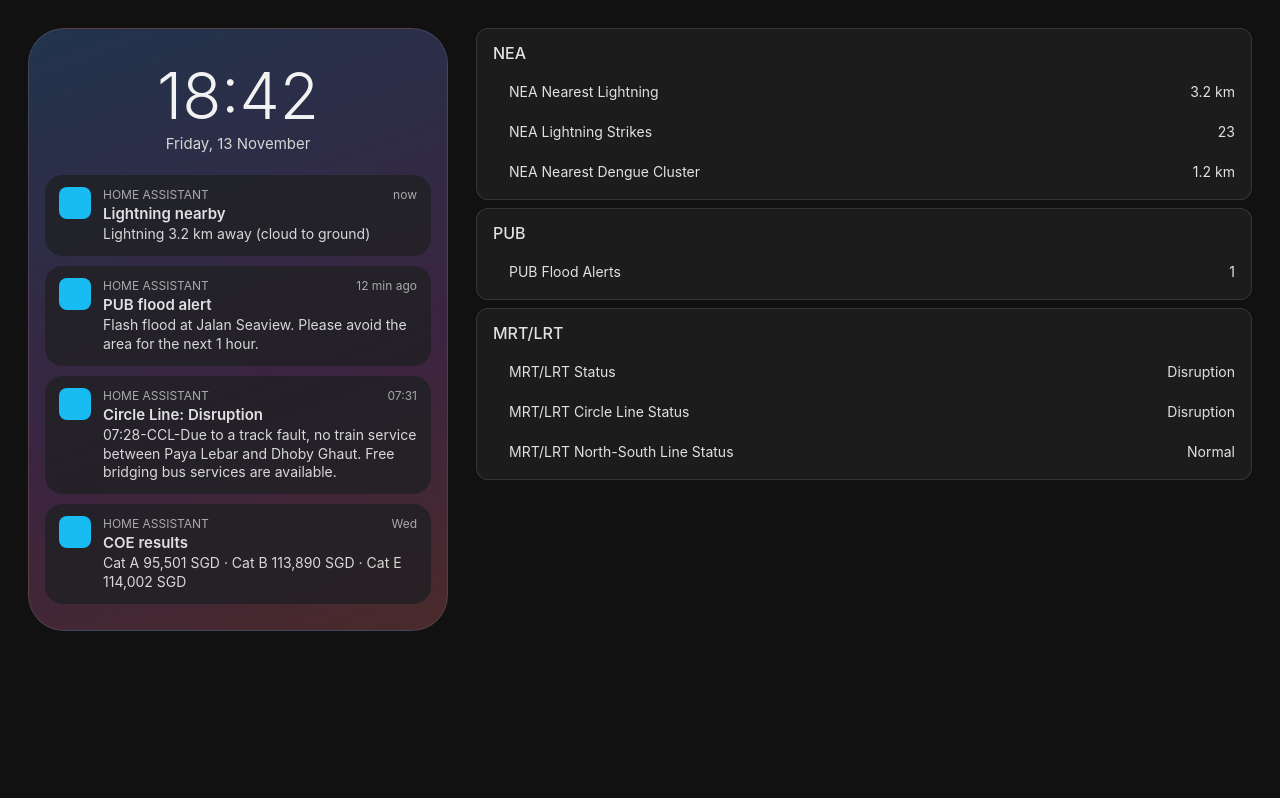
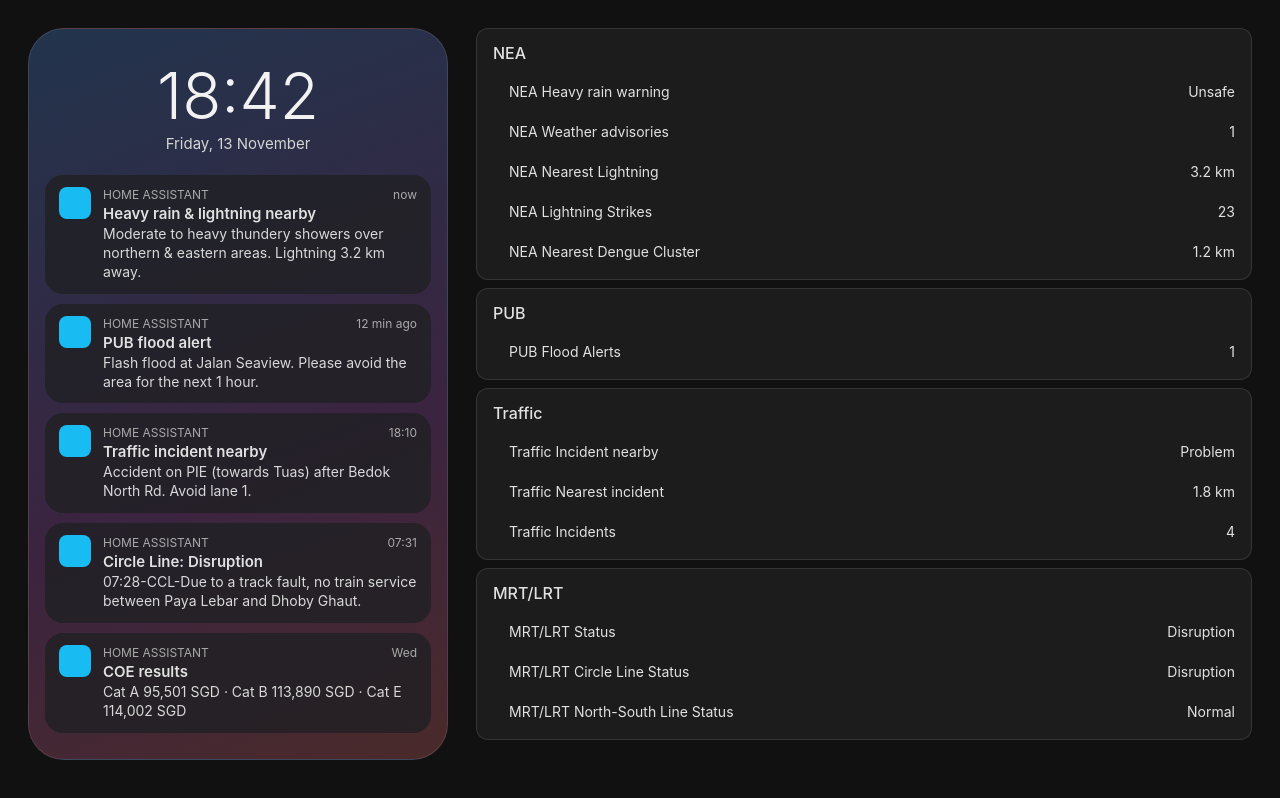
Before and after one commit to kianhean/singapore-homeassistant, a website: page docs/mockups/alerts.html in a window 1280 px wide. Drawn offline with Linux system fonts and the light colour scheme.

Commit message:
docs: add heavy rain warning, advisories, tide level and traffic incidents to README screenshots

```diff
--- a/docs/mockups/alerts.html
+++ b/docs/mockups/alerts.html
@@ -22,13 +22,16 @@
     <div class="date">Friday, 13 November</div>
     <div class="note"><span class="app"><i m="mdiHomeAssistant"></i></span><div style="flex:1">
       <div class="top"><span>HOME ASSISTANT</span><span>now</span></div>
-      <b>Lightning nearby</b><p>Lightning 3.2 km away (cloud to ground)</p></div></div>
+      <b>Heavy rain &amp; lightning nearby</b><p>Moderate to heavy thundery showers over northern &amp; eastern areas. Lightning 3.2 km away.</p></div></div>
     <div class="note"><span class="app"><i m="mdiHomeAssistant"></i></span><div style="flex:1">
       <div class="top"><span>HOME ASSISTANT</span><span>12 min ago</span></div>
       <b>PUB flood alert</b><p>Flash flood at Jalan Seaview. Please avoid the area for the next 1 hour.</p></div></div>
     <div class="note"><span class="app"><i m="mdiHomeAssistant"></i></span><div style="flex:1">
+      <div class="top"><span>HOME ASSISTANT</span><span>18:10</span></div>
+      <b>Traffic incident nearby</b><p>Accident on PIE (towards Tuas) after Bedok North Rd. Avoid lane 1.</p></div></div>
+    <div class="note"><span class="app"><i m="mdiHomeAssistant"></i></span><div style="flex:1">
       <div class="top"><span>HOME ASSISTANT</span><span>07:31</span></div>
-      <b>Circle Line: Disruption</b><p>07:28-CCL-Due to a track fault, no train service between Paya Lebar and Dhoby Ghaut. Free bridging bus services are available.</p></div></div>
+      <b>Circle Line: Disruption</b><p>07:28-CCL-Due to a track fault, no train service between Paya Lebar and Dhoby Ghaut.</p></div></div>
     <div class="note"><span class="app"><i m="mdiHomeAssistant"></i></span><div style="flex:1">
       <div class="top"><span>HOME ASSISTANT</span><span>Wed</span></div>
       <b>COE results</b><p>Cat A 95,501 SGD · Cat B 113,890 SGD · Cat E 114,002 SGD</p></div></div>
@@ -36,12 +39,19 @@
 
   <div class="side">
     <div class="card"><div class="card-title">NEA</div><div class="rows">
+      <div class="row"><span class="ic" style="color:var(--red)"><i m="mdiWeatherPouring"></i></span><span class="label">NEA Heavy rain warning</span><span class="val">Unsafe</span></div>
+      <div class="row"><span class="ic" style="color:var(--amber)"><i m="mdiAlertOutline"></i></span><span class="label">NEA Weather advisories</span><span class="val">1</span></div>
       <div class="row"><span class="ic" style="color:var(--amber)"><i m="mdiMapMarkerDistance"></i></span><span class="label">NEA Nearest Lightning</span><span class="val">3.2 km</span></div>
       <div class="row"><span class="ic"><i m="mdiLightningBolt"></i></span><span class="label">NEA Lightning Strikes</span><span class="val">23</span></div>
       <div class="row"><span class="ic"><i m="mdiMapMarkerDistance"></i></span><span class="label">NEA Nearest Dengue Cluster</span><span class="val">1.2 km</span></div>
     </div></div>
     <div class="card"><div class="card-title">PUB</div><div class="rows">
       <div class="row"><span class="ic" style="color:var(--amber)"><i m="mdiHomeFlood"></i></span><span class="label">PUB Flood Alerts</span><span class="val">1</span></div>
+    </div></div>
+    <div class="card"><div class="card-title">Traffic</div><div class="rows">
+      <div class="row"><span class="ic" style="color:var(--red)"><i m="mdiCarEmergency"></i></span><span class="label">Traffic Incident nearby</span><span class="val">Problem</span></div>
+      <div class="row"><span class="ic" style="color:var(--amber)"><i m="mdiMapMarkerDistance"></i></span><span class="label">Traffic Nearest incident</span><span class="val">1.8 km</span></div>
+      <div class="row"><span class="ic"><i m="mdiCarEmergency"></i></span><span class="label">Traffic Incidents</span><span class="val">4</span></div>
     </div></div>
     <div class="card"><div class="card-title">MRT/LRT</div><div class="rows">
       <div class="row"><span class="ic" style="color:var(--red)"><i m="mdiAlert"></i></span><span class="label">MRT/LRT Status</span><span class="val">Disruption</span></div>
--- a/docs/mockups/ha.css
+++ b/docs/mockups/ha.css
@@ -17,6 +17,7 @@
   --deep-orange: #ff6f22;
   --brown: #795548;
   --indigo: #3f51b5;
+  --cyan: #00bcd4;
   --sg-red: #EF3340;
 }
 * { box-sizing: border-box; margin: 0; padding: 0; }
```
Also changed, not shown: docs/mockups/hero.html (+3 -1 lines), examples/dashboard.yaml (+11 -1 lines), README.md, images/alerts.png, images/hero.jpg.
